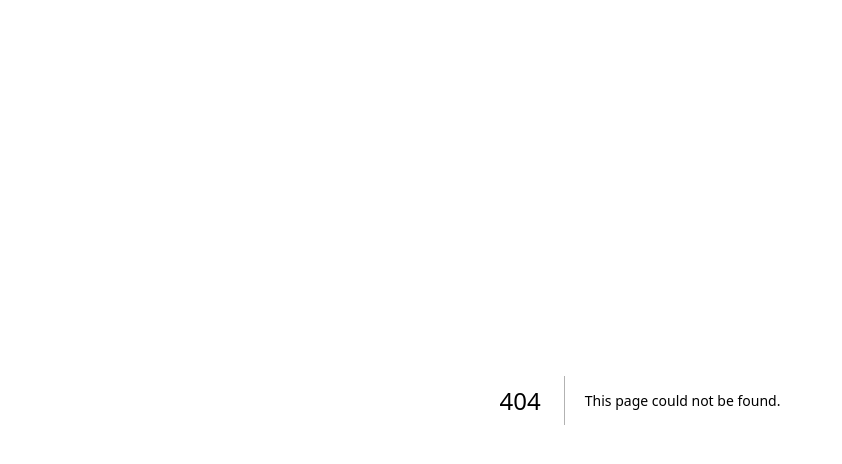
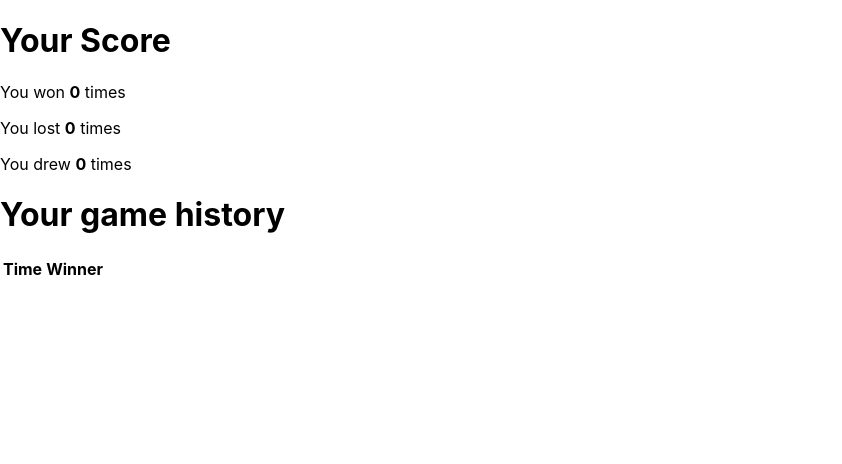
Before and after one commit to KRShanto/TicTo, a Next.js app: page /history in a window 1280 px wide. Before the commit this address had no page. Shown: the top 464 px of the page, without its empty margins (0-842 px from the left). Built offline with nearby package versions, Linux system fonts and the light colour scheme.

Commit message:
rename page `logs` to `history` and improve the new page

```diff
--- /dev/null
+++ b/pages/history.tsx
@@ -0,0 +1,93 @@
+import Head from "next/head";
+import { useState, useEffect } from "react";
+import { COMPUTER_VALUE, LOGS_NAME, USER_VALUE } from ".";
+
+export default function History() {
+    const [history, setHistory] = useState([]);
+    const [won, setWon] = useState(0);
+    const [lost, setLost] = useState(0);
+    const [draw, setDraw] = useState(0);
+
+    // get the history from the local storage
+    useEffect(() => {
+        const logs = localStorage.getItem(LOGS_NAME);
+        if (logs) {
+            setHistory(JSON.parse(logs));
+        }
+    }, []);
+
+    // count the won, lost and draw
+    useEffect(() => {
+        let won = 0;
+        let lost = 0;
+        let draw = 0;
+        history.forEach((log) => {
+            if (log[1] === USER_VALUE) {
+                won++;
+            } else if (log[1] === COMPUTER_VALUE) {
+                lost++;
+            } else {
+                draw++;
+            }
+        });
+        setWon(won);
+        setLost(lost);
+        setDraw(draw);
+    }, [history]);
+
+    return (
+        <>
+            <Head>
+                <title>TicTo | History</title>
+            </Head>
+
+            <div className="history">
+                <h1 className="title">Your Score</h1>
+                <div className="score">
+                    <p className="win">
+                        You won <b>{won}</b> times
+                    </p>
+                    <p className="lose">
+                        You lost <b>{lost}</b> times
+                    </p>
+                    <p className="draw">
+                        You drew <b>{draw}</b> times
+                    </p>
+                </div>
+
+                <h1 className="title">Your game history</h1>
+                <table>
+                    <thead>
+                        <tr>
+                            <th>Time</th>
+                            <th>Winner</th>
+                        </tr>
+                    </thead>
+                    <tbody>
+                        {history.map((log, i) => (
+                            <tr
+                                key={i}
+                                className={
+                                    log[1] === 0
+                                        ? "draw"
+                                        : log[1] === "X"
+                                        ? "user"
+                                        : "computer"
+                                }
+                            >
+                                <td className="time">{log[0]}</td>
+                                <td className="winner">
+                                    {log[1] === 0
+                                        ? "Draw"
+                                        : log[1] === "X"
+                                        ? "User"
+                                        : "Computer"}
+                                </td>
+                            </tr>
+                        ))}
+                    </tbody>
+                </table>
+            </div>
+        </>
+    );
+}
```
Also changed, not shown: pages/logs.tsx (deleted, +0 -39 lines).
